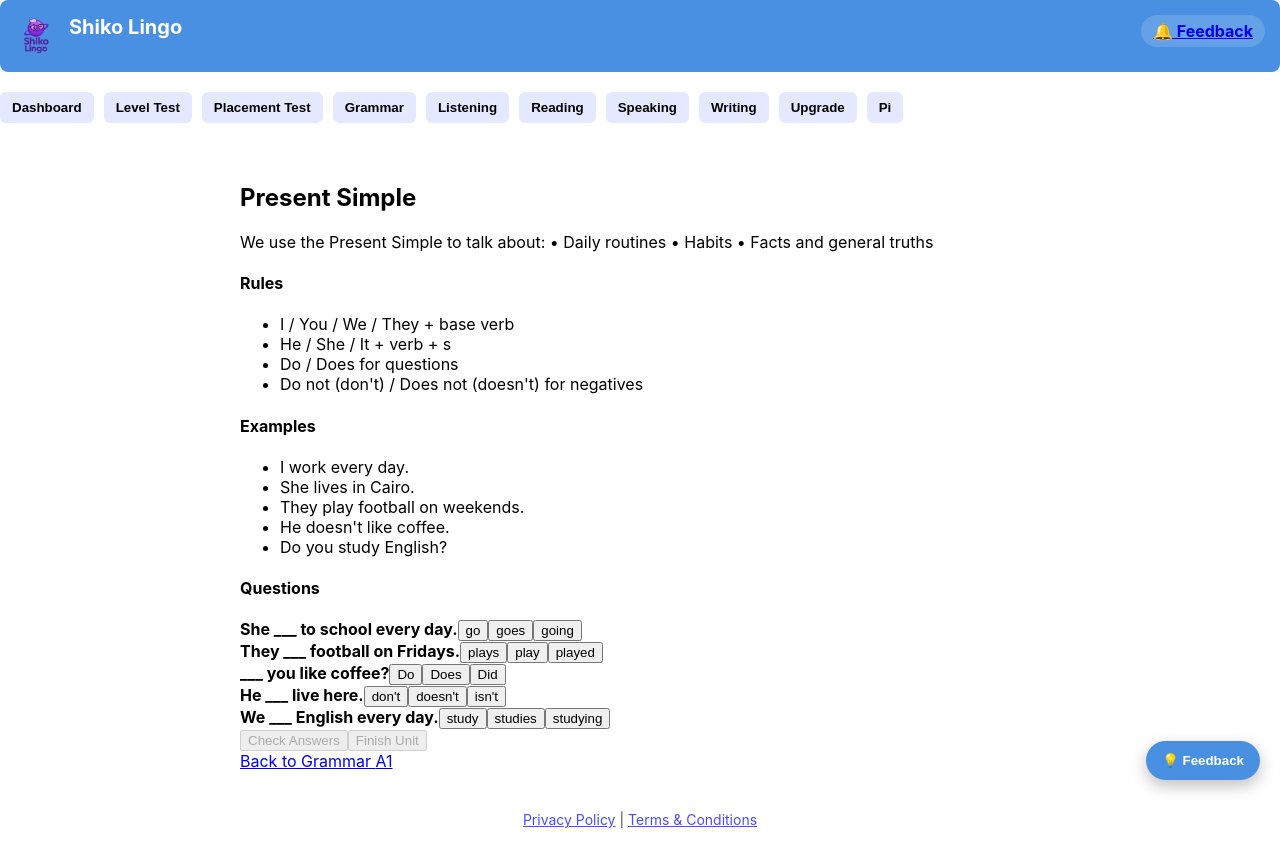
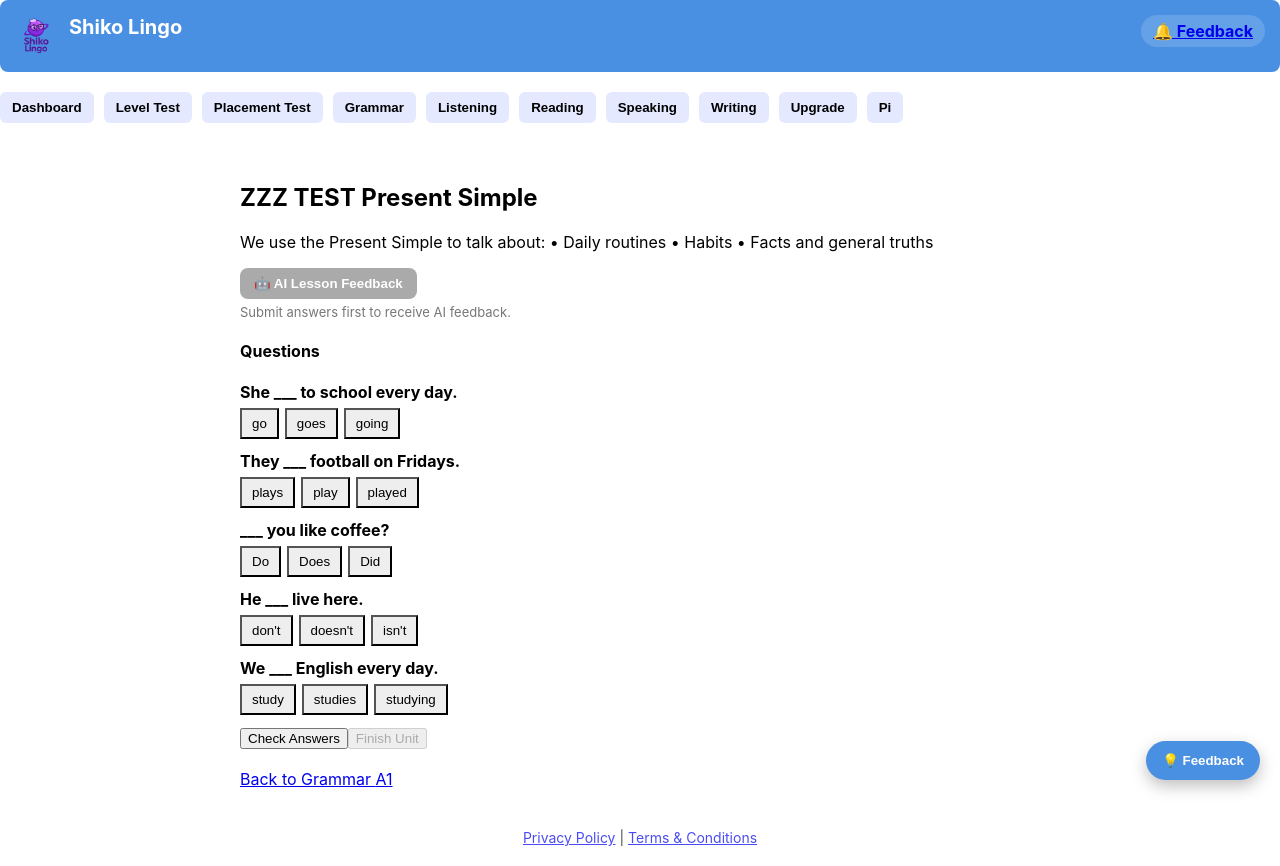
Before and after one commit to egyptianpharoah771-commits/shiko-lingo, a React (Create React App) app: page /grammar/A1/unit1 in a window 1280 px wide. Built offline with nearby package versions, Linux system fonts and the light colour scheme.

Commit message:
test: add ZZZ marker to verify GrammarUnitPage render

```diff
--- a/src/grammar/GrammarUnitPage.js
+++ b/src/grammar/GrammarUnitPage.js
@@ -2,6 +2,9 @@ import { useParams, Link } from "react-router-dom";
 import { useEffect, useState } from "react";
 
 import STORAGE_KEYS from "../utils/storageKeys";
+import { askAITutor } from "../utils/aiClient";
+import { getUserId } from "../utils/userIdentity";
+import AIResponseModal from "../components/AIResponseModal";
 
 // ===== A1 Units =====
 import a1Content1 from "./A1/unit1/content";
@@ -47,8 +50,16 @@ function GrammarUnitPage() {
   const questions = grammarUnit?.questions || [];
 
   const [answers, setAnswers] = useState({});
+  const [submitted, setSubmitted] = useState(false);
   const [score, setScore] = useState(null);
-  const [submitted, setSubmitted] = useState(false);
+
+  // 🤖 AI (زي Listening)
+  const [aiOpen, setAiOpen] = useState(false);
+  const [aiStatus, setAiStatus] = useState("IDLE");
+  const [aiMessage, setAiMessage] = useState("");
+
+  const userId = getUserId();
+  const packageName = "FREE";
 
   const storageKey = STORAGE_KEYS.GRAMMAR_COMPLETED;
   const completedUnits =
@@ -61,30 +72,24 @@ function GrammarUnitPage() {
 
   useEffect(() => {
     setAnswers({});
+    setSubmitted(false);
     setScore(null);
-    setSubmitted(false);
+    setAiStatus("IDLE");
+    setAiMessage("");
+    setAiOpen(false);
   }, [level, unit]);
 
   if (!content || !questions.length) {
     return <p>Unit not found</p>;
   }
 
-  const allAnswered =
-    Object.keys(answers).length === questions.length;
-
-  const passed =
-    score !== null && score >= PASS_SCORE;
-
   const handleAnswer = (qId, option) => {
     if (submitted) return;
-    setAnswers((prev) => ({
-      ...prev,
-      [qId]: option,
-    }));
+    setAnswers((prev) => ({ ...prev, [qId]: option }));
   };
 
   const handleSubmit = () => {
-    if (!allAnswered || submitted) return;
+    if (submitted) return;
 
     let correct = 0;
     questions.forEach((q) => {
@@ -95,34 +100,65 @@ function GrammarUnitPage() {
     setSubmitted(true);
   };
 
+  const handleAIFeedback = async () => {
+    setAiOpen(true);
+    setAiStatus("LOADING");
+    setAiMessage("");
+
+    const result = await askAITutor({
+      skill: "Grammar",
+      level,
+      lessonTitle: content.title,
+      text: content.explanation,
+      score,
+      total: questions.length,
+      userId,
+      packageName,
+    });
+
+    setAiStatus(result.status);
+    setAiMessage(result.message || "");
+  };
+
+  const passed = score !== null && score >= PASS_SCORE;
+
   const handleFinishUnit = () => {
     if (!passed || isCompleted) return;
-
-    const updated = [...completedUnits, unitKey];
     localStorage.setItem(
       storageKey,
-      JSON.stringify(updated)
+      JSON.stringify([...completedUnits, unitKey])
     );
   };
 
   return (
-    <div style={{ maxWidth: "800px", margin: "0 auto" }}>
-      <h2>{content.title}</h2>
+    <div style={{ maxWidth: 800, margin: "0 auto" }}>
+      {/* 🔴 ZZZ TEST */}
+      <h2>ZZZ TEST {content.title}</h2>
+
       <p>{content.explanation}</p>
 
-      <h4>Rules</h4>
-      <ul>
-        {content.rules.map((rule, i) => (
-          <li key={i}>{rule}</li>
-        ))}
-      </ul>
+      <button
+        onClick={handleAIFeedback}
+        disabled={!submitted}
+        style={{
+          marginBottom: 15,
+          padding: "8px 14px",
+          borderRadius: 8,
+          background: submitted ? "#111" : "#aaa",
+          color: "#fff",
+          border: "none",
+          cursor: submitted ? "pointer" : "not-allowed",
+          fontWeight: "bold",
+        }}
+      >
+        🤖 AI Lesson Feedback
+      </button>
 
-      <h4>Examples</h4>
-      <ul>
-        {content.examples.map((ex, i) => (
-          <li key={i}>{ex}</li>
-        ))}
-      </ul>
+      {!submitted && (
+        <p style={{ fontSize: 13, color: "#777", marginTop: -10 }}>
+          Submit answers first to receive AI feedback.
+        </p>
+      )}
 
       <h4>Questions</h4>
 
@@ -131,31 +167,35 @@ function GrammarUnitPage() {
         const isCorrect = userAnswer === q.answer;
 
         return (
-          <div key={q.id}>
+          <div key={q.id} style={{ marginBottom: 12 }}>
             <strong>{q.question}</strong>
+            <div style={{ marginTop: 6 }}>
               {q.options.map((opt) => (
                 <button
                   key={opt}
                   onClick={() => handleAnswer(q.id, opt)}
                   disabled={submitted}
+                  style={{
+                    marginRight: 6,
+                    padding: "6px 10px",
+                    background:
+                      userAnswer === opt ? "#e5e9ff" : "#eee",
+                  }}
                 >
                   {opt}
                 </button>
               ))}
+            </div>
+
             {submitted && (
-              <p>{isCorrect ? "Correct" : "Wrong"}</p>
+              <p>{isCorrect ? "✅ Correct" : "❌ Wrong"}</p>
             )}
           </div>
         );
       })}
 
       {!submitted && (
-        <button
-          onClick={handleSubmit}
-          disabled={!allAnswered}
-        >
-          Check Answers
-        </button>
+        <button onClick={handleSubmit}>Check Answers</button>
       )}
 
       {submitted && (
@@ -171,11 +211,18 @@ function GrammarUnitPage() {
         Finish Unit
       </button>
 
-      <div>
+      <div style={{ marginTop: 20 }}>
         <Link to={`/grammar/${level}`}>
           Back to Grammar {level}
         </Link>
       </div>
+
+      <AIResponseModal
+        open={aiOpen}
+        onClose={() => setAiOpen(false)}
+        status={aiStatus}
+        message={aiMessage}
+      />
     </div>
   );
 }
```
Lines whose indentation alone changed are shown as unchanged.
